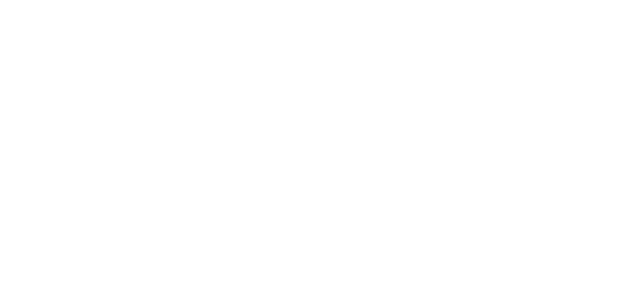
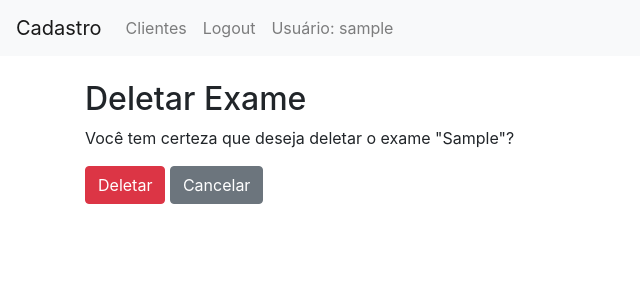
Before and after one commit to douglasinforj/clinica, a Django app: page /clientes/1/exames/1/deletar/ in a window 1280 px wide. Before the commit the part shown is empty. Shown: the top 300 px of the page, without its empty margins (0-640 px from the left). Run offline with Django 4.2, Linux system fonts and the light colour scheme; a user stored in the database is signed in; tables that the repository leaves empty hold one stand-in row (values such as "Sample post"); some libraries are stand-ins or nearby versions.

Commit message:
Alinhando arquivos app funcional

```diff
--- a/cadastros/templates/cadastros/base.html
+++ b/cadastros/templates/cadastros/base.html
@@ -8,10 +8,6 @@
     <title>{% block title %}Sistema de Cadastro{% endblock %}</title>
     <link href="https://maxcdn.bootstrapcdn.com/bootstrap/4.0.0/css/bootstrap.min.css" rel="stylesheet">
 
-        <!-- Adicionar ao final do bloco <head> jQuery UI Datepicker-->
-<script src="https://code.jquery.com/jquery-3.6.0.min.js"></script>
-<script src="https://code.jquery.com/ui/1.12.1/jquery-ui.min.js"></script>
-<link rel="stylesheet" href="https://code.jquery.com/ui/1.12.1/themes/base/jquery-ui.css">
 
 
 </head>
--- a/cadastros/templates/cadastros/exame_confirm_delete.html
+++ b/cadastros/templates/cadastros/exame_confirm_delete.html
@@ -0,0 +1,13 @@
+{% extends 'cadastros/base.html' %}
+
+{% block title %}Deletar Exame{% endblock %}
+
+{% block content %}
+<h2>Deletar Exame</h2>
+<p>Você tem certeza que deseja deletar o exame "{{ exame.tipo_exame }}"?</p>
+<form method="post">
+    {% csrf_token %}
+    <button type="submit" class="btn btn-danger">Deletar</button>
+    <a href="{% url 'exame_list' exame.cliente.id %}" class="btn btn-secondary">Cancelar</a>
+</form>
+{% endblock %}
--- a/cadastros/templates/cadastros/exame_list.html
+++ b/cadastros/templates/cadastros/exame_list.html
@@ -34,7 +34,8 @@
     </tbody>
 </table>
 <a href="{% url 'cliente_list' %}" class="btn btn-secondary">Voltar</a>
-<h1>Total em Exames: {{ total_preco }}</h1>
+<h1>Total em Exames: R$ {{ total_preco }}</h1>
+
 
 
 {% endblock %}
```
Also changed, not shown: cadastros/templates/cadastros/exame_form.html (line endings or trailing spaces).
